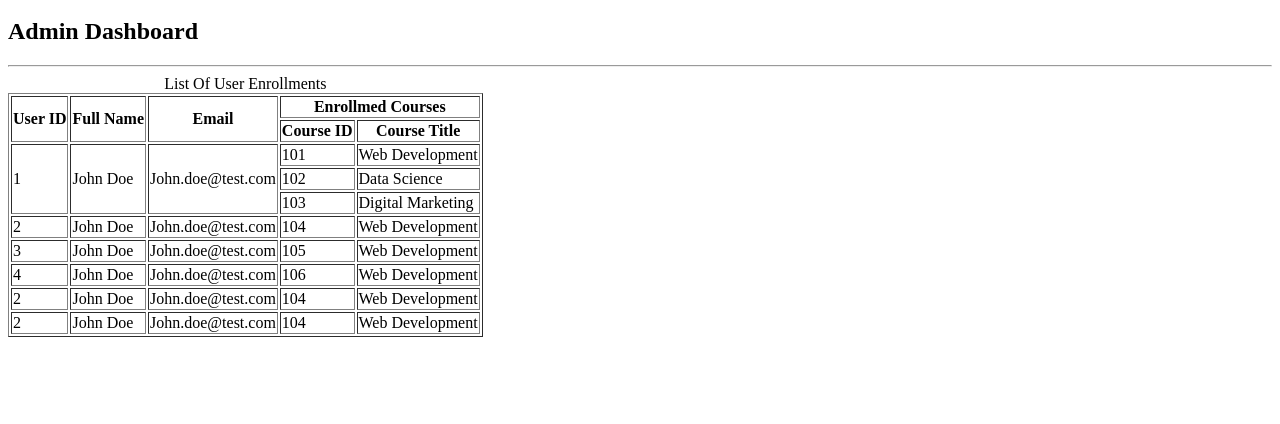
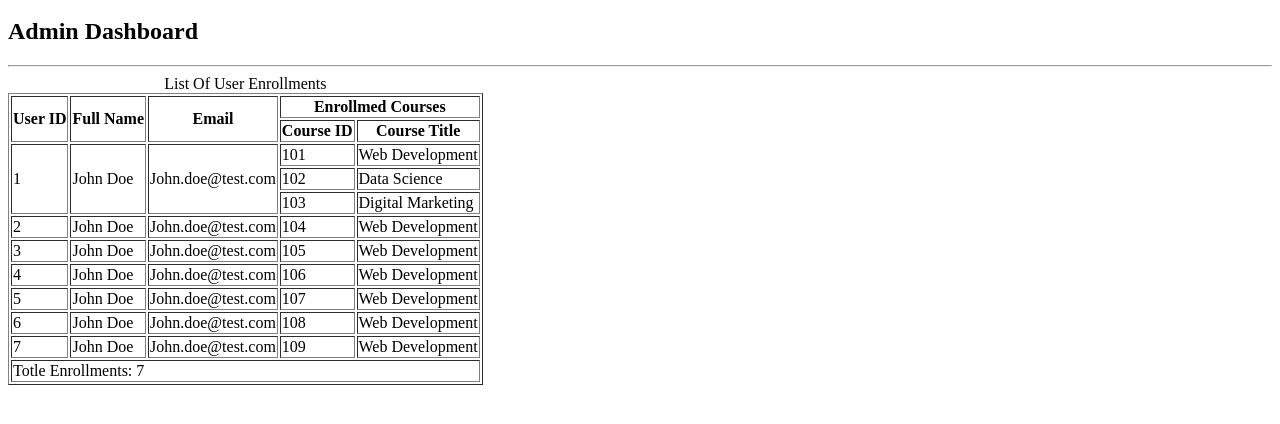
Before and after one commit to Chirag3Developer/CN_HTML_PROJECT, a plain HTML site: page Pages/admin.html in a window 1280 px wide. Shown: the part 76-500 px from the top of the page. Drawn offline with Linux system fonts and the light colour scheme.

Commit message:
admin page code update

```diff
--- a/Pages/admin.html
+++ b/Pages/admin.html
@@ -84,22 +84,35 @@
             </tr>
 
             <tr>
-              <td>2</td>
+              <td>5</td>
               <td>John Doe</td>
               <td>John.doe@test.com</td>
-              <td>104</td>
+              <td>107</td>
               <td>Web Development</td>
             </tr>
 
             <tr>
-              <td>2</td>
+              <td>6</td>
               <td>John Doe</td>
               <td>John.doe@test.com</td>
-              <td>104</td>
+              <td>108</td>
+              <td>Web Development</td>
+            </tr>
+
+            <tr>
+              <td>7</td>
+              <td>John Doe</td>
+              <td>John.doe@test.com</td>
+              <td>109</td>
               <td>Web Development</td>
             </tr>
 
           </tbody>
+          <tfoot>
+            <tr>
+              <td colspan="5">Totle Enrollments: 7</td>
+            </tr>
+          </tfoot>
         </table>
       </section>
     </main>
```
